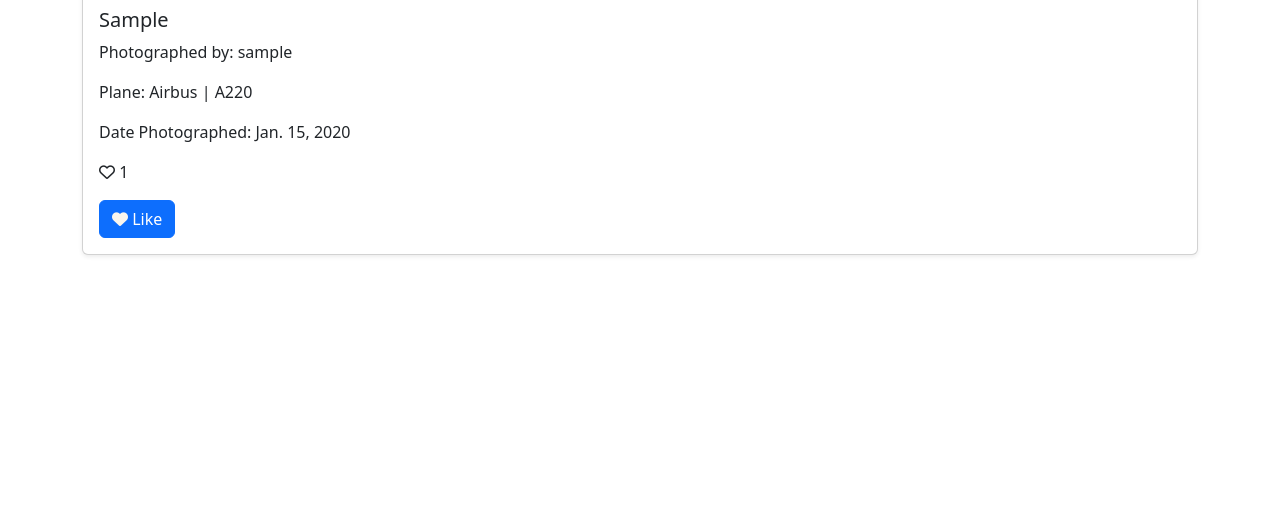
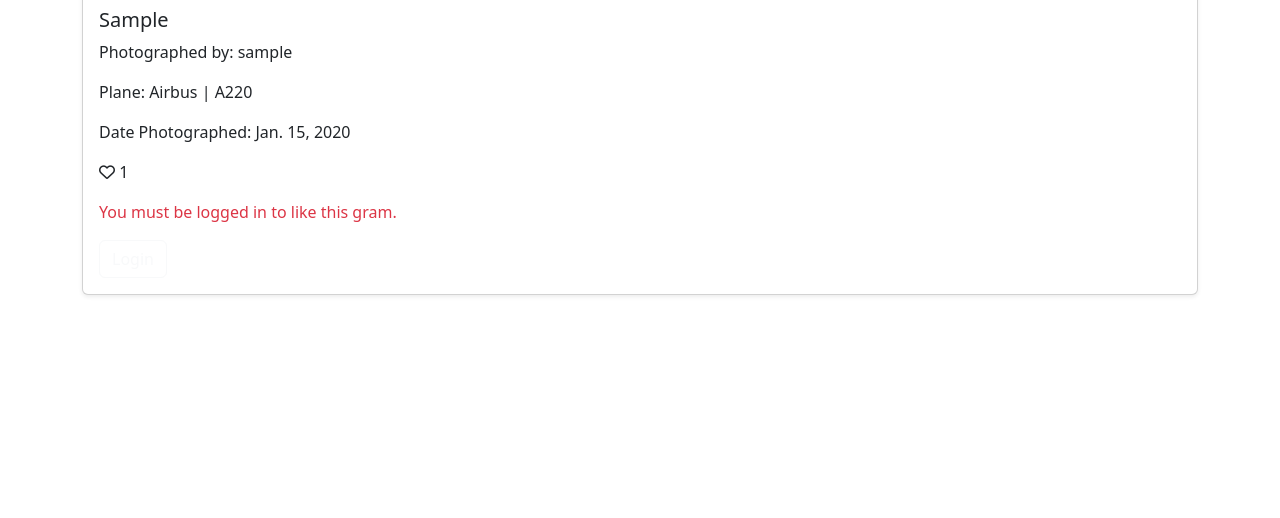
Before and after one commit to RoBizMan/Planegram, a Django app: page /grams/1/ in a window 1280 px wide. Shown: the part 173-691 px from the top of the page. Run offline with Django 4.2, Linux system fonts and the light colour scheme; data comes from the database, SQL or seed files in the repository; tables that the repository leaves empty hold one stand-in row (values such as "Sample post"); some libraries are stand-ins or nearby versions.

Commit message:
Add like and delete function

```diff
--- a/gram/templates/gram/gram_detail.html
+++ b/gram/templates/gram/gram_detail.html
@@ -14,16 +14,28 @@
                     <p class="card-text"><i class="fa-regular fa-heart text-dark like-icon"></i> {{ gram.love.count }}
                     </p>
 
-                    <!-- Like/Unlike Form -->
-                    <form method="post">
+                    <form method="post" action="{% url 'gram_action' gram.id %}">
                         {% csrf_token %}
+                        {% if user.is_authenticated %}
                         {% if request.user in gram.love.all %}
-                        <button type="submit" name="unlike" class="btn btn-danger">
-                            <i class="fa-solid fa-heart-broken like-icon"></i> Unlike
+                        <button type="submit" name="action" value="unlike" class="btn btn-outline-danger">
+                            <i class="fa-solid fa-heart-broken like-icon text-danger"></i> Unlike
                         </button>
                         {% else %}
-                        <button type="submit" name="like" class="btn btn-primary">
-                            <i class="fa-solid fa-heart like-icon"></i> Like
+                        <button type="submit" name="action" value="like" class="btn btn-primary">
+                            <i class="fa-regular fa-heart like-icon"></i> Like
+                        </button>
+                        {% endif %}
+                        {% else %}
+                        <p class="text-danger">You must be logged in to like this gram.</p>
+                        <a href="{% url 'account_login' %}?next={% url 'gram_detail' gram.id %}"
+                            class="btn btn-outline-light">Login</a>
+                        {% endif %}
+
+                        {% if request.user == gram.photographer %}
+                        <button type="button" class="btn btn-danger" data-bs-toggle="modal"
+                            data-bs-target="#deleteModal">
+                            Delete
                         </button>
                         {% endif %}
                     </form>
@@ -32,4 +44,28 @@
         </div>
     </div>
 </div>
+
+<!-- Delete Confirmation Modal -->
+<div class="modal fade" id="deleteModal" tabindex="-1" aria-labelledby="deleteModalLabel" aria-hidden="true">
+    <div class="modal-dialog">
+        <div class="modal-content">
+            <div class="modal-header">
+                <h5 class="modal-title" id="deleteModalLabel">Confirm Deletion</h5>
+                <button type="button" class="btn-close" data-bs-dismiss="modal" aria-label="Close"></button>
+            </div>
+            <div class="modal-body">
+                Are you sure you want to delete this post? This action cannot be undone.
+            </div>
+            <div class="modal-footer">
+                <button type="button" class="btn btn-secondary" data-bs-dismiss="modal">Cancel</button>
+                <form method="post" action="{% url 'gram_action' gram.id %}" id="deleteForm">
+                    {% csrf_token %}
+                    <input type="hidden" name="action" value="delete">
+                    <button type="submit" class="btn btn-danger">Delete</button>
+                </form>
+            </div>
+        </div>
+    </div>
+</div>
+
 {% endblock %}
--- a/gram/urls.py
+++ b/gram/urls.py
@@ -4,4 +4,5 @@ from . import views
 urlpatterns = [
     path('', views.grams_list, name='grams'),  # List of all grams
     path('<int:pk>/', views.gram_detail, name='gram_detail'),  # Detail view for a specific gram
+    path('<int:pk>/action/', views.gram_action, name='gram_action'),  # View for handling actions
 ]
--- a/gram/views.py
+++ b/gram/views.py
@@ -1,6 +1,8 @@
 from django.shortcuts import render, get_object_or_404, redirect
 from django.core.paginator import Paginator
 from blog.models import Gram
+from django.contrib.auth.decorators import login_required
+from django.urls import reverse
 
 # Create your views here.
 
@@ -18,13 +20,28 @@ def grams_list(request):
 def gram_detail(request, pk):
     # Retrieve the specific Gram object or return a 404 error if not found
     gram = get_object_or_404(Gram, pk=pk)
+    return render(request, 'gram/gram_detail.html', {'gram': gram})
+
+@login_required
+def gram_action(request, pk):
+    # This view handles like/unlike and delete actions
+    gram = get_object_or_404(Gram, pk=pk)
 
     if request.method == 'POST':
-        if 'like' in request.POST:
+        action = request.POST.get('action')
+
+        if action == 'like':
             gram.love.add(request.user)
-        elif 'unlike' in request.POST:
+        elif action == 'unlike':
             gram.love.remove(request.user)
-        gram.save()
-        return redirect('gram_detail', pk=pk)
+        elif action == 'delete':
+            if request.user == gram.photographer:
+                gram.delete()  # Delete the gram
+                return redirect('grams')  # Redirect to the grams list page
+            else:
+                return render(request, '403.html')  # Forbidden if user is not the photographer
 
-    return render(request, 'gram/gram_detail.html', {'gram': gram})
+        gram.save()  # Save changes if any like/unlike action was performed
+        return redirect('gram_detail', pk=pk)  # Redirect to the gram detail page
+
+    return redirect('gram_detail', pk=pk)  # Redirect to the gram detail page if not POST
```
